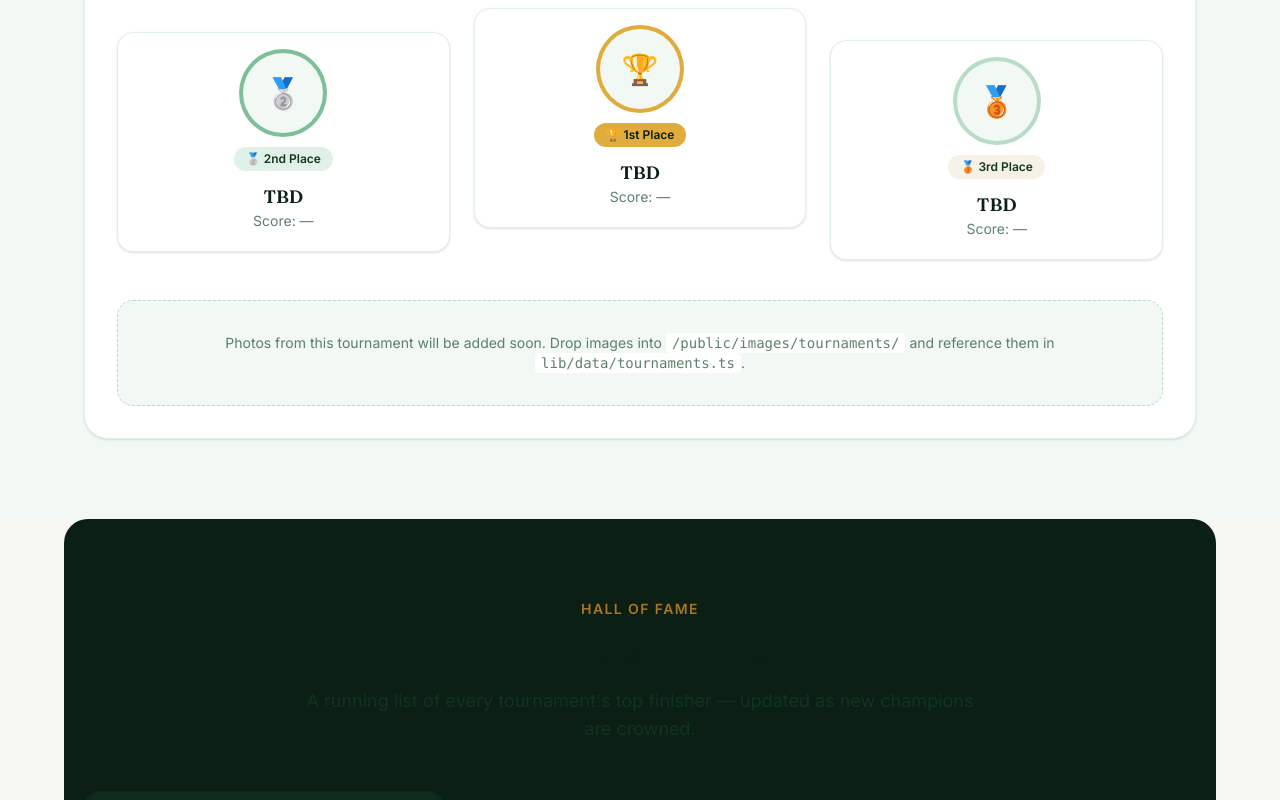
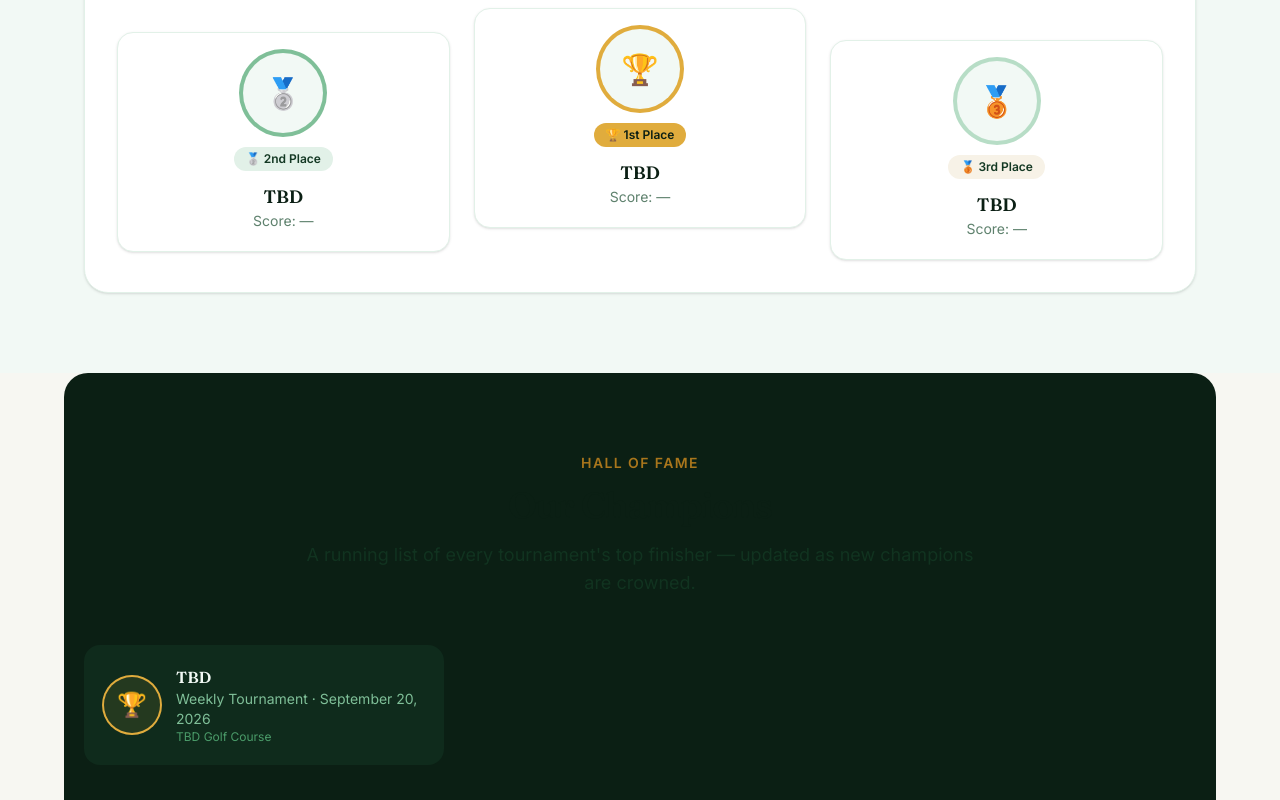
Before and after one commit to emekattoh/taga-site, a Next.js app: page /tournaments in a window 1280 px wide. Shown: the part 1509-2309 px from the top of the page. Built offline with nearby package versions, Linux system fonts and the light colour scheme.

Commit message:
Hide gallery placeholder message from visitors when no photos are set

```diff
--- a/app/tournaments/page.tsx
+++ b/app/tournaments/page.tsx
@@ -147,7 +147,7 @@ export default function TournamentsPage() {
                     </div>
                   )}
 
-                  {t.gallery && t.gallery.length > 0 ? (
+                  {t.gallery && t.gallery.length > 0 && (
                     <div className="mt-10 grid grid-cols-2 gap-4 sm:grid-cols-3 lg:grid-cols-4">
                       {t.gallery.map((src, i) => (
                         <FadeIn key={src} delay={i * 0.05}>
@@ -162,19 +162,6 @@ export default function TournamentsPage() {
                           </div>
                         </FadeIn>
                       ))}
-                    </div>
-                  ) : (
-                    <div className="mt-10 rounded-2xl border border-dashed border-fairway-200 bg-fairway-50 p-8 text-center text-sm text-fairway-700/70">
-                      Photos from this tournament will be added soon. Drop
-                      images into{" "}
-                      <code className="rounded bg-white px-1.5 py-0.5">
-                        /public/images/tournaments/
-                      </code>{" "}
-                      and reference them in{" "}
-                      <code className="rounded bg-white px-1.5 py-0.5">
-                        lib/data/tournaments.ts
-                      </code>
-                      .
                     </div>
                   )}
                 </div>
```
